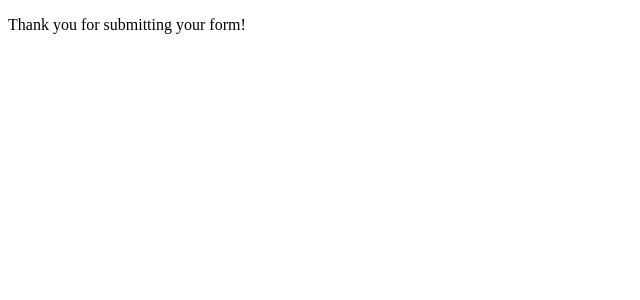
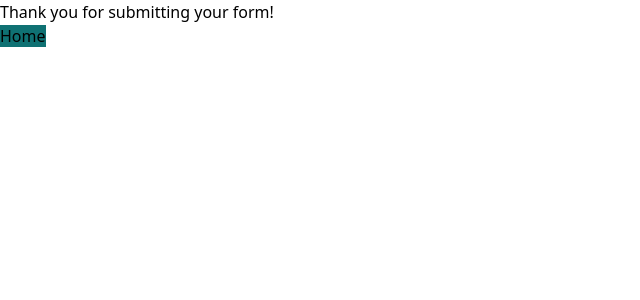
Before and after one commit to Sharvin-M/flaskPortfolio, a Flask app: template templates/ThankYou.html in a window 1280 px wide. Shown: the top 300 px of the page, without its empty margins (0-640 px from the left). Run offline with Flask 3, Linux system fonts and the light colour scheme; the template is opened without the code that fills it, so the values that code supplies are empty; style sheets or scripts are compiled from the project's sources; some libraries are stand-ins or nearby versions.

Commit message:
styled sumit button and thank you page for contact form

```diff
--- a/templates/ThankYou.html
+++ b/templates/ThankYou.html
@@ -3,8 +3,11 @@
 <head>
     <meta charset="UTF-8">
     <meta name="viewport" content="width=device-width, initial-scale=1.0">
+    <link rel="stylesheet" href="/static/css/main.css" />
     <title>Your Form Was Submitted</title>
     <p>Thank you for submitting your form!</p>
+    <a class="ml-4 inline-flex text-gray-700 border-0 py-2 px-6 focus:outline-none hover:bg-gray-200 rounded text-lg"
+            style="background-color: #0F7173" href="{{ url_for('index') }}">Home</a>
 </head>
 <body>
 </body>
--- a/templates/contact.html
+++ b/templates/contact.html
@@ -29,7 +29,10 @@
                 {{ form.message(placeholder='write your request ...') }}
             </p>
             <!-- Submit button -->
-            <p>
+            <p
+            class="ml-4 inline-flex text-gray-700 border-0 py-2 px-6 focus:outline-none hover:bg-gray-200 rounded text-lg"
+            style="background-color: #0F7173"
+              >
                 {{ form.submit }}
             </p>
         </div>
```
Also changed, not shown: main.py (+0 -11 lines).
